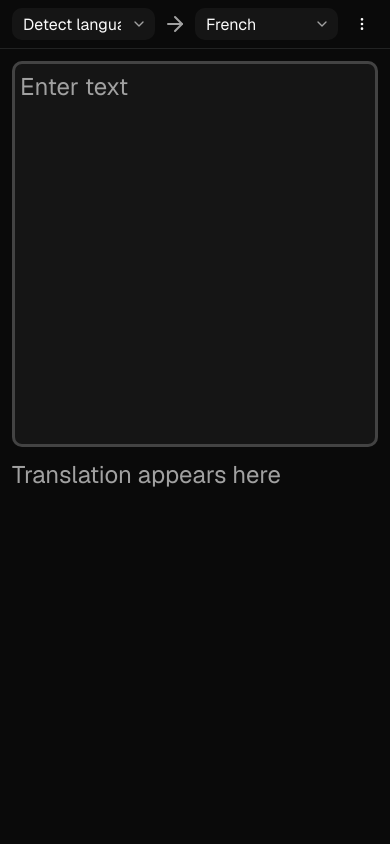
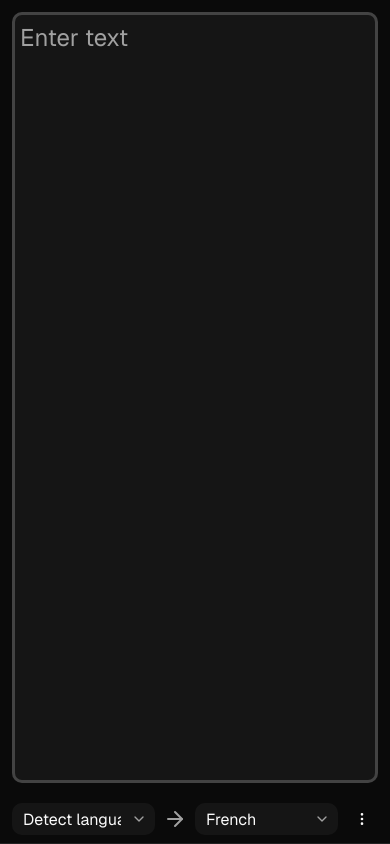
Before and after one commit to Quozul/quozul-translate, a Next.js app: page / in a window 390 px wide. Built offline with nearby package versions, Linux system fonts and the light colour scheme.

Commit message:
feat: small mobile UX improvements

```diff
--- a/components/translator/index.tsx
+++ b/components/translator/index.tsx
@@ -4,13 +4,13 @@ import { cn } from "@/lib/utils";
 import { LanguageBar } from "./language-bar";
 import { SourceEditor } from "./source-editor";
 import { TranslationOutput } from "./translation-output";
-import { TranslatorProvider, useTranslatorEditor } from "./translator-context";
+import {TranslatorProvider, useTranslatorEditor, useTranslatorSession} from "./translator-context";
 
 export function Translator() {
   return (
     <TranslatorProvider>
       <div className="flex min-h-dvh flex-col justify-center md:px-6 md:py-8">
-        <main className="mx-auto flex min-h-dvh w-full max-w-190 flex-col md:h-136 md:max-h-[calc(100dvh-4rem)] md:min-h-0 md:max-w-295 md:overflow-hidden md:rounded-2xl md:border">
+        <main className="mx-auto flex min-h-dvh w-full max-w-190 flex-col-reverse md:flex-col md:h-136 md:max-h-[calc(100dvh-4rem)] md:min-h-0 md:max-w-295 md:overflow-hidden md:rounded-2xl md:border">
           <LanguageBar />
           <TranslatorPanes />
         </main>
@@ -20,16 +20,21 @@ export function Translator() {
 }
 
 function TranslatorPanes() {
+  const { lastSuccess, request } = useTranslatorSession();
   const { keyboardOpen } = useTranslatorEditor();
+  const translation = lastSuccess?.translation ?? "";
+  const hasTranslation = request.status === "idle" && translation === "";
   return (
     <div
       className={cn(
         "grid min-h-0 flex-1 grid-rows-[1fr_1fr] p-3 md:grid-cols-2 md:grid-rows-[1fr] md:gap-6",
-        keyboardOpen && "grid-rows-[1fr]",
+        (keyboardOpen || hasTranslation) && "grid-rows-[1fr]",
       )}
     >
       <SourceEditor />
+      <div className={cn(hasTranslation && "hidden md:block")}>
       <TranslationOutput />
+      </div>
     </div>
   );
 }
--- a/components/translator/translation-output.tsx
+++ b/components/translator/translation-output.tsx
@@ -62,7 +62,6 @@ export function TranslationOutput() {
         </p>
       )}
 
-      {/* Status, model provenance, and errors stay below the translated text. */}
       <div
         role="status"
         aria-live="polite"
--- a/components/translator/translator-state.ts
+++ b/components/translator/translator-state.ts
@@ -288,7 +288,7 @@ export function getTranslationPresentation(
 
   let statusMessage = "";
   if (busy) {
-    statusMessage = translated === "" ? "Translating…" : "Updating translation…";
+    statusMessage = "Translating…";
   } else if (request.status === "ready") {
     statusMessage = readyMessage(lastSuccess?.attribution ?? null);
   } else if (
```
